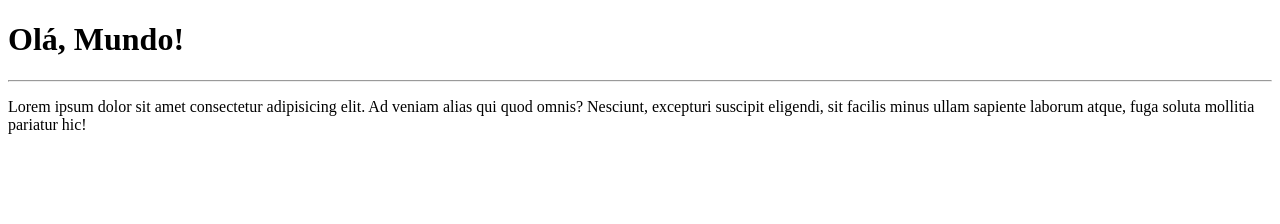
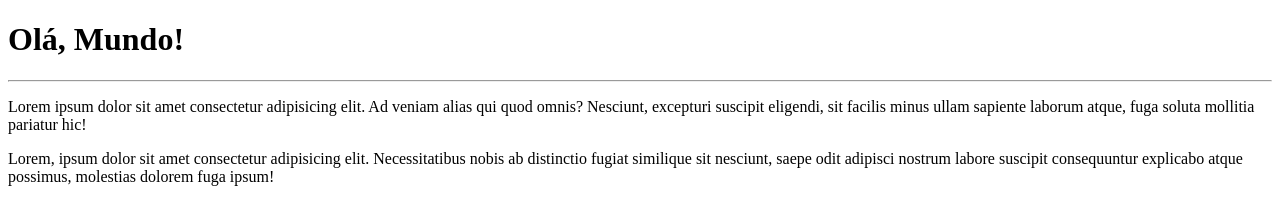
Before and after one commit to juliofernandes/Ola-Mundo, a plain HTML site: page site-exemplo/index.html in a window 1280 px wide. Drawn offline with Linux system fonts and the light colour scheme.

Commit message:
adicionei um paragráfo

```diff
--- a/site-exemplo/index.html
+++ b/site-exemplo/index.html
@@ -10,5 +10,6 @@
     <h1>Olá, Mundo!</h1>
     <hr>
     <p>Lorem ipsum dolor sit amet consectetur adipisicing elit. Ad veniam alias qui quod omnis? Nesciunt, excepturi suscipit eligendi, sit facilis minus ullam sapiente laborum atque, fuga soluta mollitia pariatur hic!</p>
+    <p>Lorem, ipsum dolor sit amet consectetur adipisicing elit. Necessitatibus nobis ab distinctio fugiat similique sit nesciunt, saepe odit adipisci nostrum labore suscipit consequuntur explicabo atque possimus, molestias dolorem fuga ipsum!</p>
 </body>
 </html>
```
